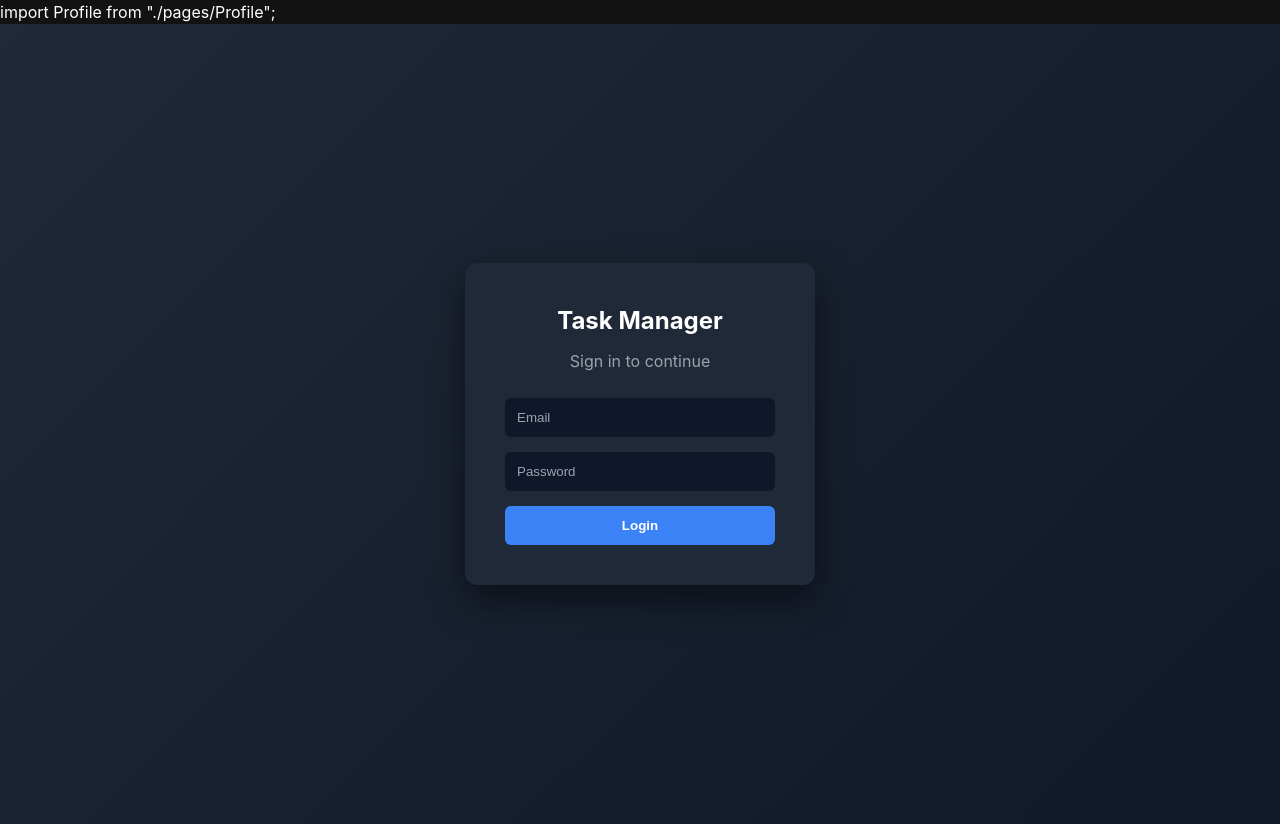
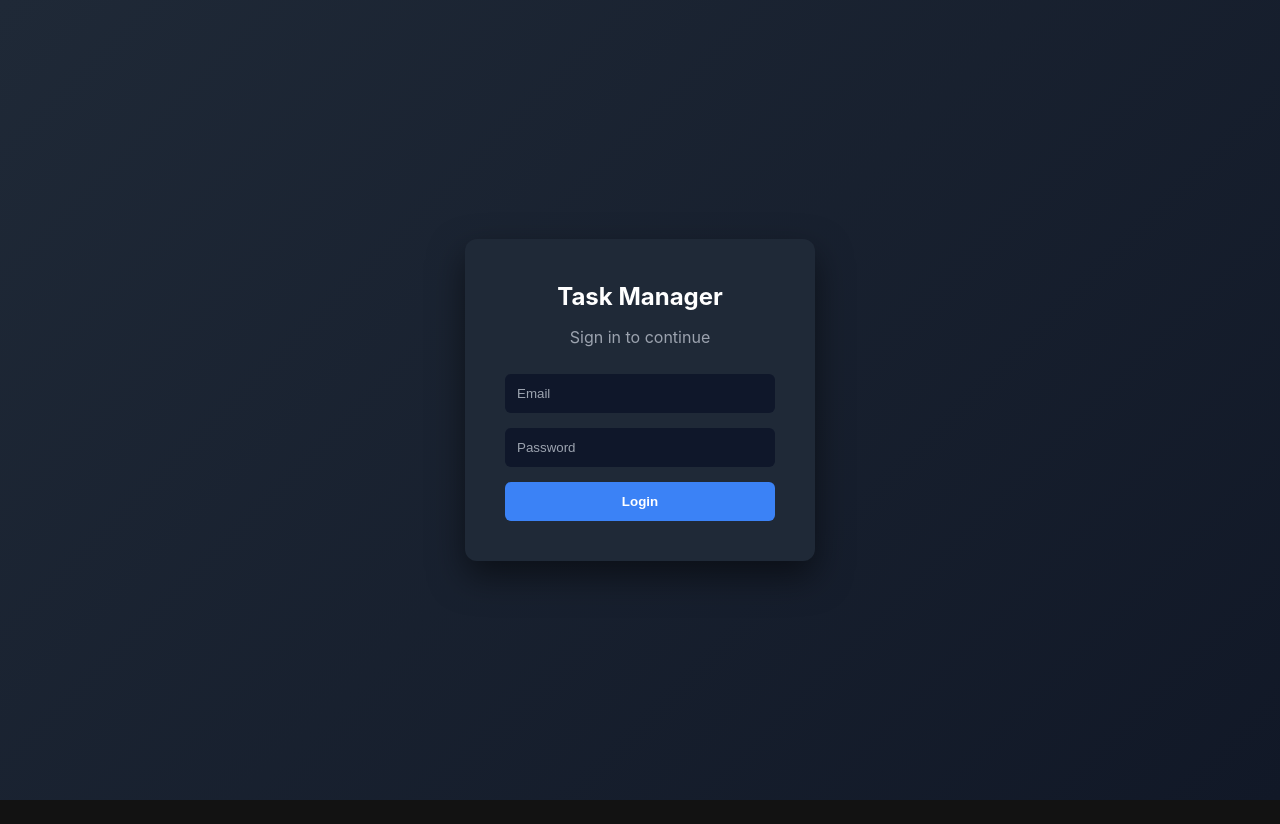
Before and after one commit to Lokeshkarri231/-task-manager-dashboard-, a React (Vite) app: page / in a window 1280 px wide. After the commit the page ends 800 px from the top, so only its background shows below. Built offline with nearby package versions, Linux system fonts and the light colour scheme; no server answers.

Commit message:
fix profile route rendering issue

```diff
--- a/src/App.jsx
+++ b/src/App.jsx
@@ -1,20 +1,17 @@
-import { BrowserRouter, Routes, Route } from "react-router-dom";
+import { BrowserRouter as Router, Routes, Route } from "react-router-dom";
 import Login from "./pages/Login";
 import Dashboard from "./pages/Dashboard";
 import Profile from "./pages/Profile";
 
-
 function App() {
   return (
-    <BrowserRouter>
-      import Profile from "./pages/Profile";
-
-<Routes>
-  <Route path="/" element={<Login />} />
-  <Route path="/dashboard" element={<Dashboard />} />
-  <Route path="/profile" element={<Profile />} />
-</Routes>
-    </BrowserRouter>
+    <Router>
+      <Routes>
+        <Route path="/" element={<Login />} />
+        <Route path="/dashboard" element={<Dashboard />} />
+        <Route path="/profile" element={<Profile />} />
+      </Routes>
+    </Router>
   );
 }
 
```
